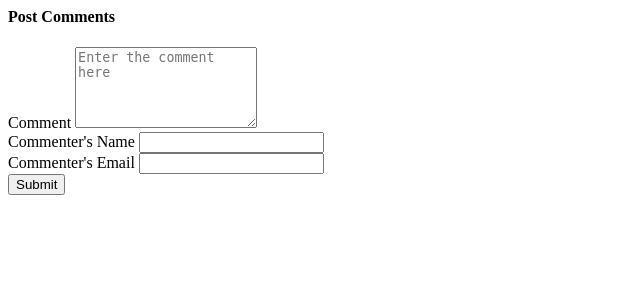
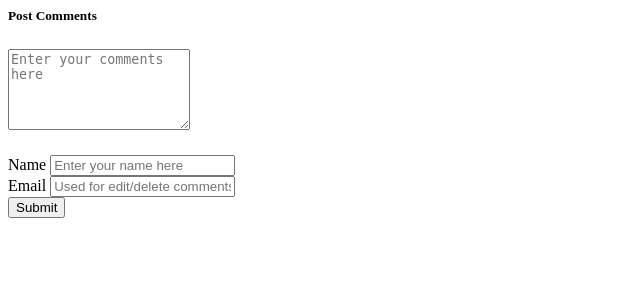
Before and after one commit to Code-Institute-Submissions/CodeBuddy, a Flask app: template templates/comments/create_comment.html in a window 1280 px wide. Shown: the top 300 px of the page, without its empty margins (0-640 px from the left). Run offline with Flask 2, Linux system fonts and the light colour scheme; the template is opened without the code that fills it, so the values that code supplies are empty.

Commit message:
imporve comment form UI

```diff
--- a/templates/comments/create_comment.html
+++ b/templates/comments/create_comment.html
@@ -1,19 +1,30 @@
-<h4>Post Comments</h4>
+
 <form action='/threads/comments' form method="POST">
-
-<input type='hidden' value='{{threads._id}}' name='thread_id'/>
-
-    <div>
-        <label class="form-group">Comment</label>
-        <textarea type="text" rows="5" class="form-control" name="comment" placeholder="Enter the comment here"></textarea>
+<!-- to map each comments to the thread_id -->
+    <input type='hidden' value='{{threads._id}}' name='thread_id'/>
+        <div class="card">
+            <div class="card-body pb-2">
+                <h5 class="card-title">Post Comments</h5>
+                <h6 class="card-subtitle">
+                <textarea type="text" rows="5" class="form-control" name="comment" placeholder="Enter your comments here"></textarea>
+                </h6>
+                <div class="card-text">
+                    <div class="container">
+                        <div class="row">
+                            <div class="col pt-2 pb-2 pl-0 pr-2">
+                                <label class="form-label">Name</label>
+                                <input type="text" class="form-control" name="commenter_name" placeholder="Enter your name here"/>
+                            </div>
+                        <div class="col pt-2 pb-2 pl-2 pr-0">
+                            <label class="form-label">Email</label>
+                            <input type="text" class="form-control" name="commenter_email" placeholder="Used for edit/delete comments"/>
+                        </div>
+                    </div>
+                </div>
+                <div class="card-footer bg-white border-0 text-right p-0">
+                    <input type="submit" class="btn btn-primary"/>
+                </div>
+            </div>
+        </div>
     </div>
-    <div>
-        <label class="form-label">Commenter's Name</label>
-        <input type="text" class="form-control" name="commenter_name"/>
-    </div>
-    <div>
-        <label class="form-label">Commenter's Email</label>
-        <input type="text" class="form-control" name="commenter_email"/>
-    </div>
-    <input type="submit" class="btn btn-primary"/>
 </form>
```
Also changed, not shown: templates/comments/show_comments.html (+5 -3 lines), templates/single_thread.html (+22 -12 lines).
